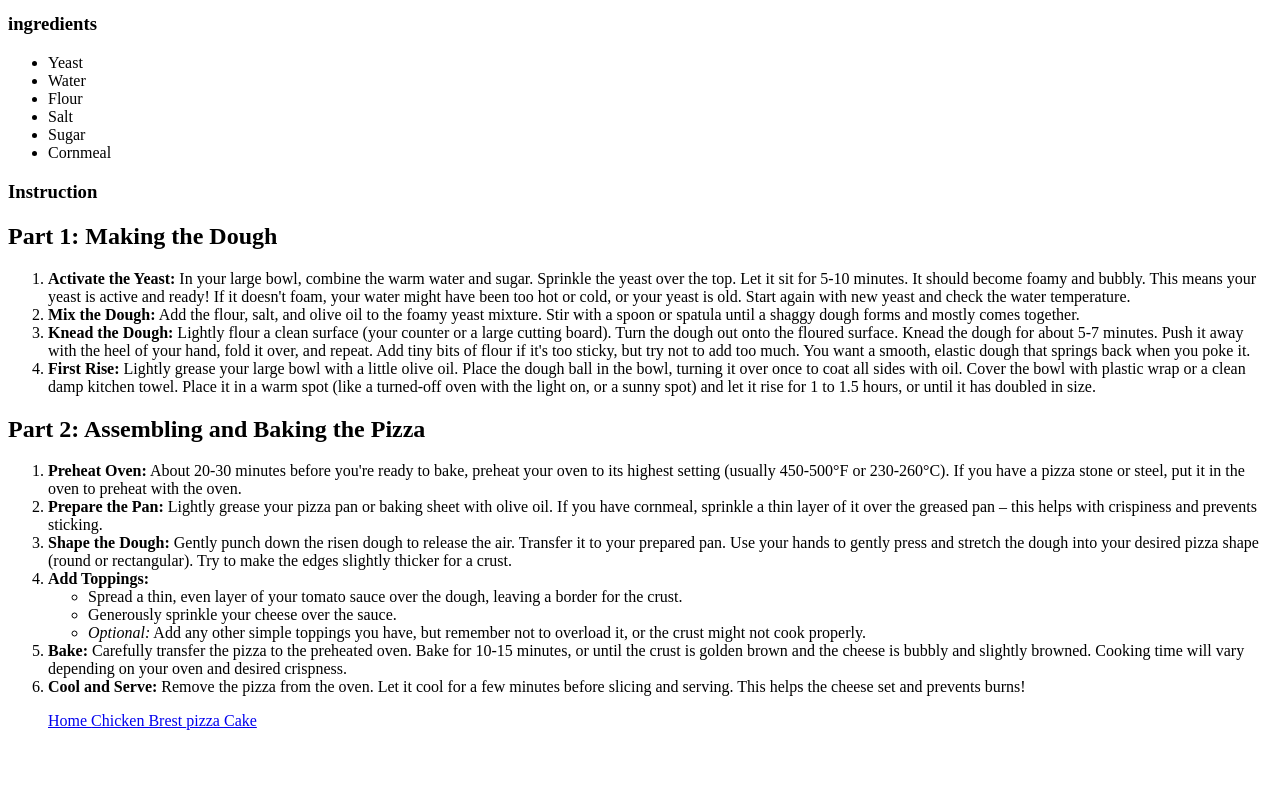
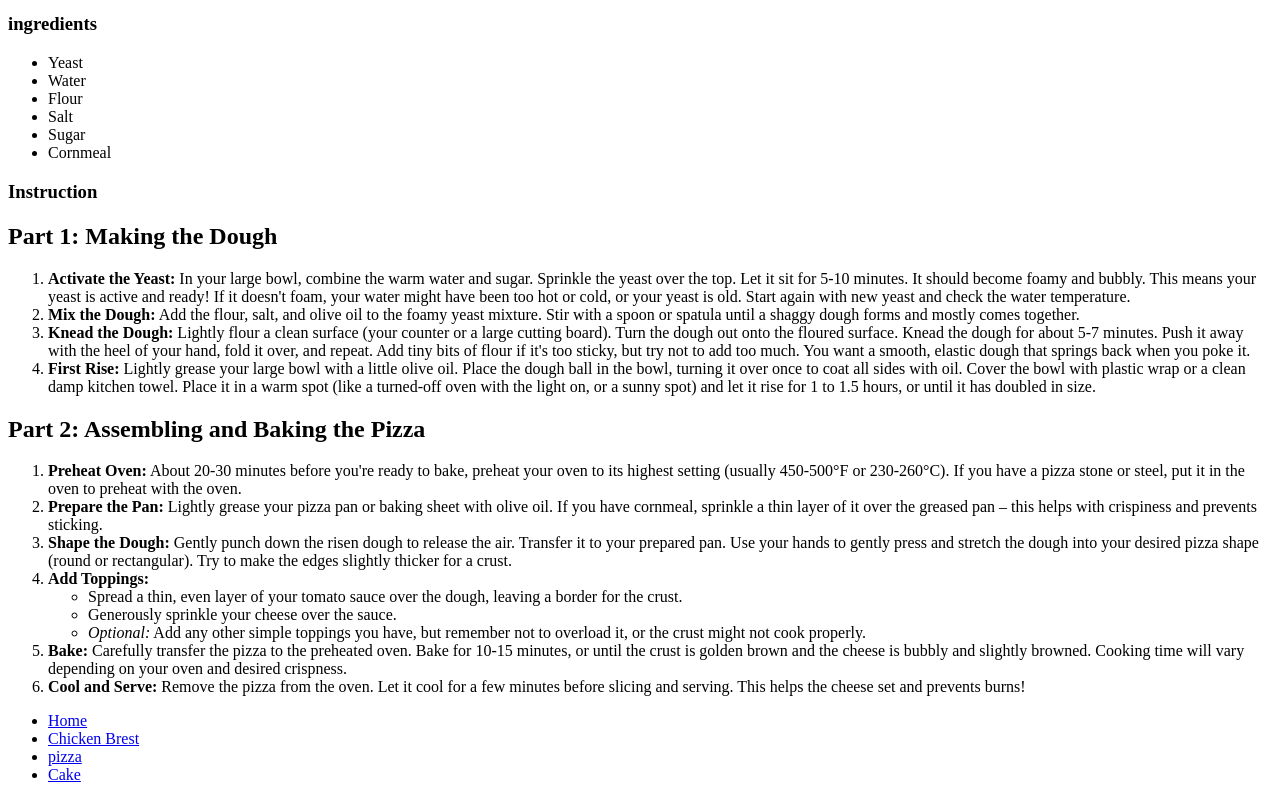
Before and after one commit to Reyex12z/odin-recipes, a plain HTML site: page recipes/pizza.html in a window 1280 px wide. Shown: the part 474-1274 px from the top of the page. Before the commit the page ends 1220 px from the top, so only its background shows below. Drawn offline with Linux system fonts and the light colour scheme.

Commit message:
fixed home page menu issue and separated joined menu options

```diff
--- a/recipes/pizza.html
+++ b/recipes/pizza.html
@@ -92,10 +92,10 @@
     </ol>
 
     <ul>
-        <a href="../index.html"> Home </a>
-        <a action="_blank" rel="noreferrer" href="chicken.html">Chicken Brest </a>
-        <a action="_blank" rel="noreferrer" href="pizza.html"> pizza </a>
-        <a action="_blank" rel="noreferrer" href="cake.html"> Cake </a>
+        <li> <a href="../index.html"> Home </a> </li>
+        <li> <a action="_blank" rel="noreferrer" href="chicken.html">Chicken Brest </a> </li>
+        <li> <a action="_blank" rel="noreferrer" href="pizza.html"> pizza </a> </li>
+        <li> <a action="_blank" rel="noreferrer" href="cake.html"> Cake </a> </li>
     </ul>
 
 </body>
```
Also changed, not shown: index.html (+1 -1 lines).
